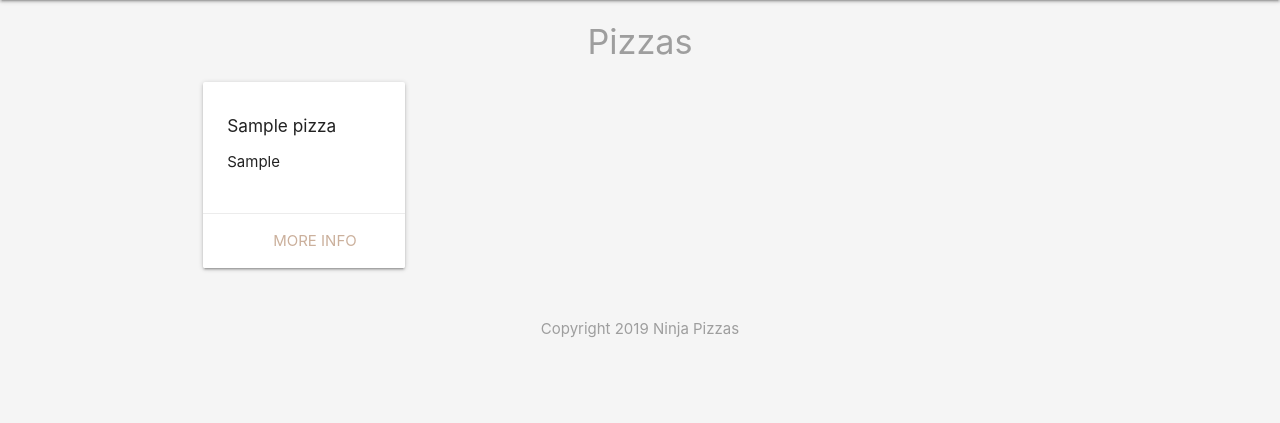
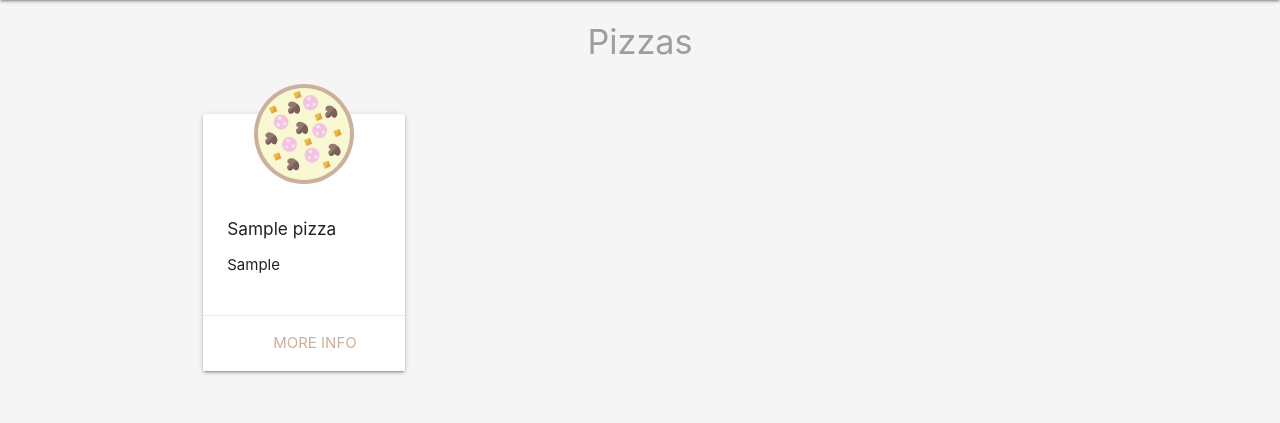
Before and after one commit to marshallAndrev/pizzas, a PHP site: page /index.php in a window 1280 px wide. Shown: the part 64-487 px from the top of the page. Run offline with PHP 8.4, Linux system fonts and the light colour scheme; tables that the repository leaves empty or names only in its code hold one stand-in row (values such as "Sample post").

Commit message:
Add finishing touches

```diff
--- a/details.php
+++ b/details.php
@@ -42,7 +42,7 @@
 
 <?php include('templates/header.php'); ?>
 
-<div class="container center">
+<div class="container center grey-text">
 	<?php if ($pizza): ?>
 
 		<h4><?php echo htmlspecialchars($pizza['title']); ?></h4>
--- a/index.php
+++ b/index.php
@@ -32,6 +32,7 @@
 			<?php foreach ($pizzas as $pizza): ?>
 				<div class="col s6 m3">
 					<div class="card z-deph-0">
+						<img src="img/pizza.svg" class="pizza">
 						<div class="card-content cemter">
 							<h6><?php echo htmlspecialchars($pizza['title']); ?></h6>
 							<ul>
--- a/templates/header.php
+++ b/templates/header.php
@@ -14,6 +14,13 @@
     		margin: 20px auto;
     		padding: 20px;
     	}
+        .pizza {
+            width: 100px;
+            margin: 40px auto -30px;
+            display: block;
+            position: relative;
+            top: -30px;
+        }
     </style>
 </head>
 	<body class="grey lighten-4">
```
